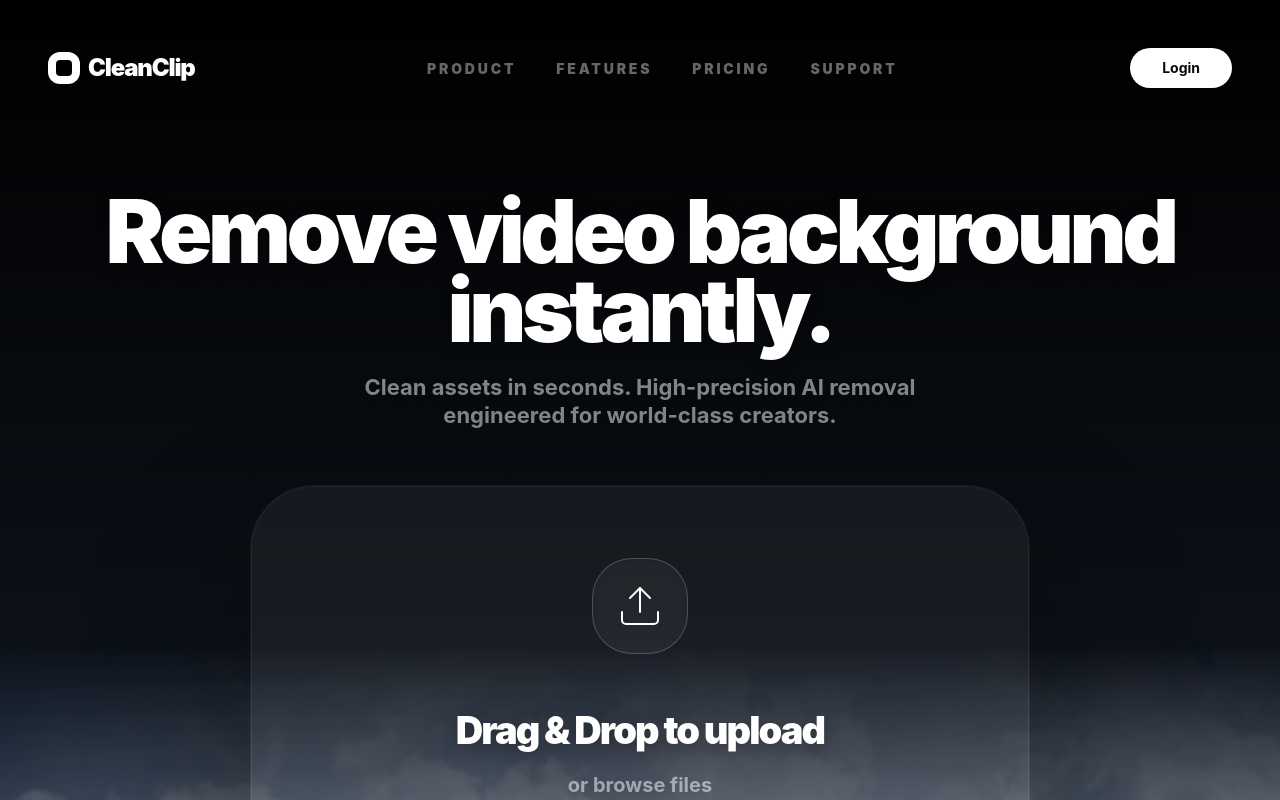
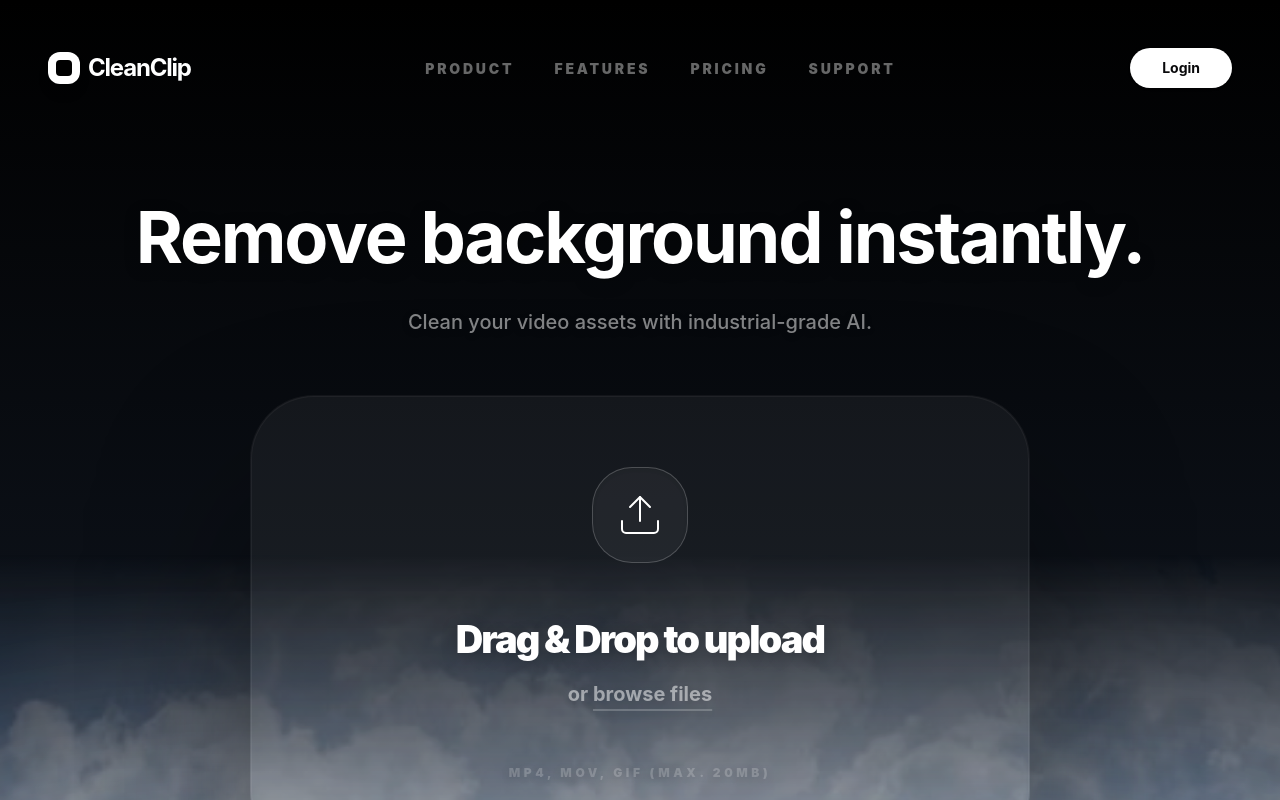
Before and after one commit to anishsarkars/cleanclip, a Next.js app: page / in a window 1280 px wide. Shown: the top 800 px of the page. Built offline with nearby package versions, Linux system fonts and the light colour scheme; no server answers.

Commit message:
style: overhauled typography to 'Compact Light' system for elegant SaaS feel

```diff
--- a/src/app/components/HeroSection.tsx
+++ b/src/app/components/HeroSection.tsx
@@ -55,12 +55,12 @@ export default function HeroSection({ onFileSelected, helperText }: HeroSectionP
 
       <div className="relative z-10 mx-auto flex w-full max-w-[1100px] flex-col items-center text-center">
 
-        <h1 className="mb-6 text-white text-4xl md:text-5xl lg:text-[88px] font-black tracking-[-0.05em] leading-[0.9] animate-fade-in shadow-text">
-           Remove video background<br className="hidden md:block" /> instantly.
+        <h1 className="mb-6 text-white text-4xl md:text-5xl lg:text-7xl font-bold tracking-[-0.03em] leading-tight animate-fade-in shadow-text">
+           Remove background instantly.
         </h1>
 
-        <p className="mb-14 max-w-[560px] text-lg font-bold text-white/50 md:text-[22px] leading-tight animate-fade-in delay-100 shadow-subtext">
-           Clean assets in seconds. High-precision AI removal <br className="hidden md:block" /> engineered for world-class creators.
+        <p className="mb-14 max-w-[520px] text-lg font-medium text-white/50 md:text-[20px] leading-relaxed animate-fade-in delay-100 shadow-subtext">
+           Clean your video assets with industrial-grade AI.
         </p>
 
         {/* The Defined Black-Border Upload Card */}
--- a/src/app/components/Navbar.tsx
+++ b/src/app/components/Navbar.tsx
@@ -15,7 +15,7 @@ export default function Navbar() {
          <div className="h-8 w-8 rounded-xl bg-white flex items-center justify-center shadow-lg group-hover:scale-110 transition-transform duration-500">
             <div className="h-4 w-4 bg-black rounded-sm" />
          </div>
-         <span className="font-black tracking-tighter text-[22px] md:text-[24px]">CleanClip</span>
+         <span className="font-bold tracking-tighter text-[22px] md:text-[24px]">CleanClip</span>
       </Link>
 
       <div className="hidden lg:flex gap-10 text-[14px] font-black uppercase tracking-[0.2em] text-white/40">
--- a/src/app/components/ProcessingScreen.tsx
+++ b/src/app/components/ProcessingScreen.tsx
@@ -36,10 +36,10 @@ export default function ProcessingScreen({ fileName, progress, step }: Processin
           </div>
 
           <div className="space-y-4 mb-14">
-             <h2 className="text-4xl md:text-5xl font-black tracking-[-0.06em] text-white shadow-text leading-tight">
+             <h2 className="text-3xl md:text-4xl font-bold tracking-[-0.04em] text-white shadow-text leading-tight">
                 Removing Background...
              </h2>
-             <p className="mx-auto max-w-[280px] truncate text-[16px] font-bold text-white/40 shadow-subtext">
+             <p className="mx-auto max-w-[280px] truncate text-[15px] font-medium text-white/40 shadow-subtext">
                 File: <span className="text-white/60">{fileName}</span>
              </p>
           </div>
```
